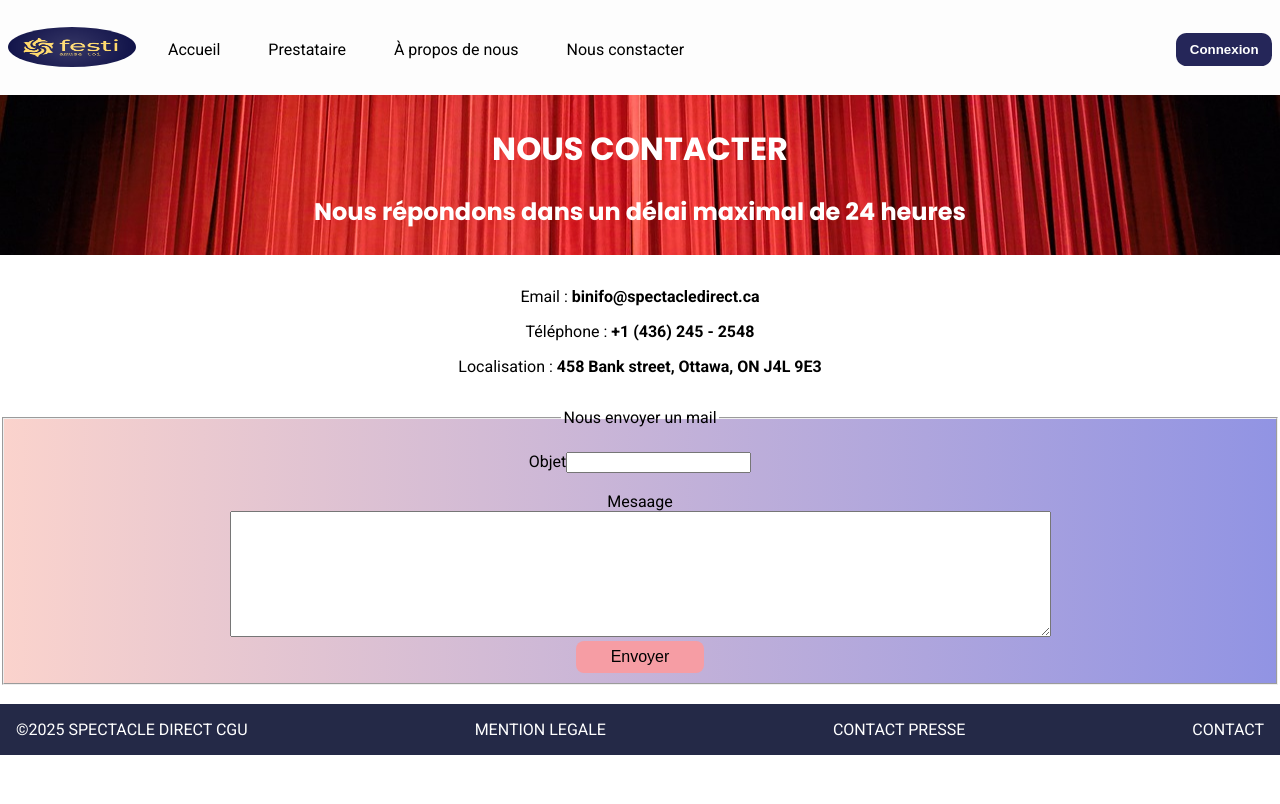
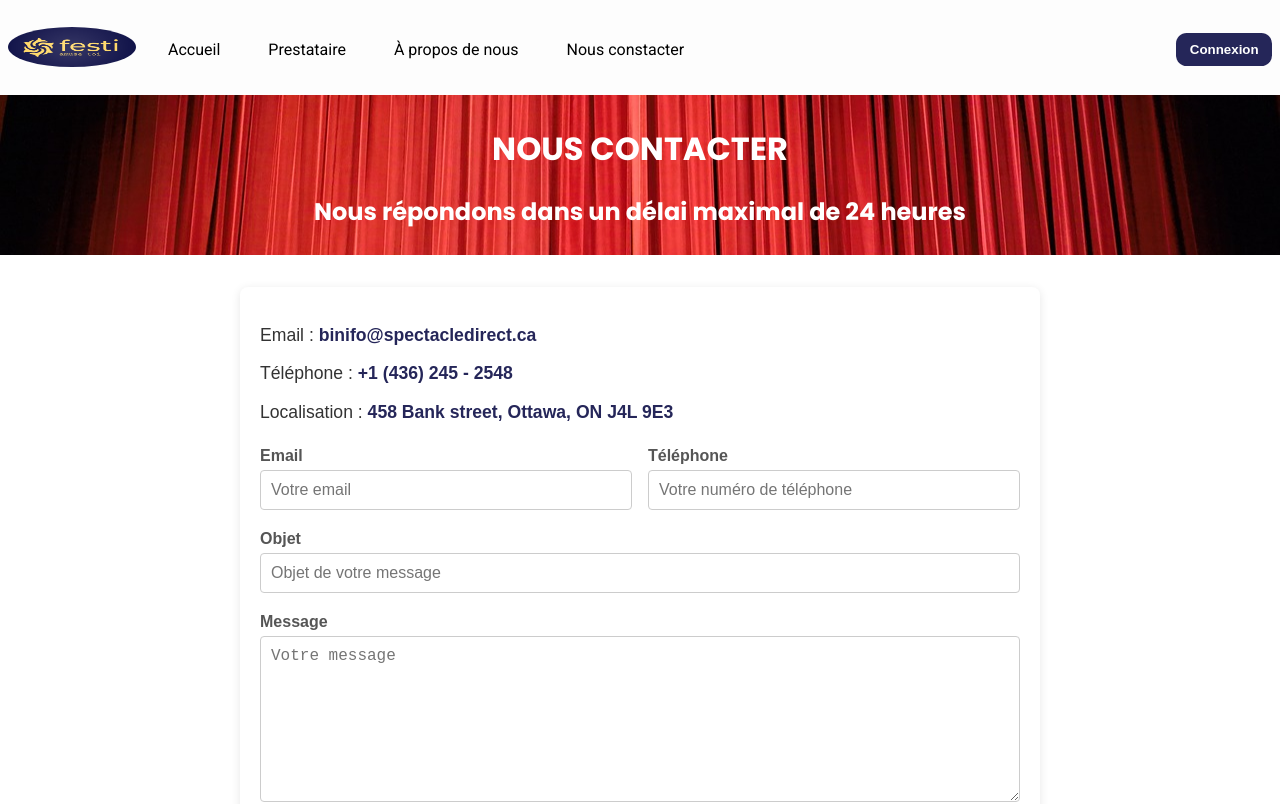
Before and after one commit to urngniaba/evenements-salle-spectacle, a Next.js app: page /contact in a window 1280 px wide. Shown: the top 804 px of the page. Built offline with nearby package versions, Linux system fonts and the light colour scheme.

Commit message:
Validation cote client du formulaire de contact

```diff
--- a/app/apropos/page.jsx
+++ b/app/apropos/page.jsx
@@ -23,17 +23,13 @@ export default function Apropos() {
       <div className={styles.paragraghe}>
         <Image src={image2} alt="" className={styles.photo1} />
         <p>
-          <br></br>"Fort d'une expérience d'artiste et après plus de 20 ans dans l'organisation de spectacles à la tête
+          "Fort d'une expérience d'artiste et après plus de 20 ans dans l'organisation de spectacles à la tête
           d'une agence artistique, j'ai décidé de créer le site dont j'ai toujours rêvé. Pour survivre, le secteur de
           la création artistique doit se transformer et adopter les nouvelles technologies. À la fois pour aider les
           artistes à rendre plus visible leur talent et à mieux vivre de leur art et pour faciliter les démarches des
           organisateurs afin que les prestations de spectacle vivant se multiplient. Je suis convaincu que c'est
           en rapprochant au maximum ces deux mondes et en éliminant les barrières qui les séparent que nous
           parviendrons à faire mieux vivre l'ensemble des acteurs du secteur."
-          <br></br>
-          <br></br>
-          <br></br>
-
           <span className={styles.citation}>
             - Jean Michel Kankan, Fondateur de Spectacle Direct
           </span>
--- a/app/contact/contact.module.css
+++ b/app/contact/contact.module.css
@@ -1,32 +1,135 @@
-.contact{
-    text-align: center;
-    margin-top: 2em;
+/* Conteneur principal */
+.contact {
+    max-width: 800px;
+    margin: 2rem auto;
+    padding: 20px;
+    background: #ffffff;
+    border-radius: 8px;
+    box-shadow: 0 2px 10px rgba(0, 0, 0, 0.1);
+    font-family: 'Arial', sans-serif;
 }
 
-.contact form{
-    margin-top: 2em;
+/* Style des paragraphes d'information */
+.contact p {
+    font-size: 1.1rem;
+    margin-bottom: 1rem;
+    color: #333;
 }
 
-.contact fieldset{
-background: linear-gradient(90deg, rgba(246, 167, 154, 0.5), rgba(36, 41, 200, 0.5));
+/* Mise en évidence des informations */
+.contact p span {
+    font-weight: 600;
+    color: #252659;
 }
 
-.contact span{
-    font-weight: bold;
+/* Style du formulaire */
+.contact form {
+    display: flex;
+    flex-direction: column;
+    gap: 1rem;
+    margin-top: 1.5rem;
 }
 
-.contact button{
-    background-color: #F69DA4;
-    display: inline-block;
-    height: 2em;
-    width: 8em;
-    border-radius: 0.5em;
-    font-size: 1rem;
-    border: none;
+/* Conteneur pour les champs Email et Téléphone */
+.row {
+    display: flex;
+    gap: 1rem;
 }
 
-.contact button:hover {
+/* Chaque groupe de champ */
+.formGroup {
+    flex: 1;
+    display: flex;
+    flex-direction: column;
+}
+
+/* Labels */
+.contact form label {
+    font-weight: bold;
+    margin-bottom: 5px;
+    color: #555;
+}
+
+/* Inputs et textarea */
+.contact form input,
+.contact form textarea {
+    padding: 10px;
+    border: 1px solid #ccc;
+    border-radius: 4px;
+    font-size: 1rem;
+    width: 100%;
+    box-sizing: border-box;
+}
+
+/* Zone d'erreur */
+.error {
+    color: #e74c3c;
+    font-size: 0.875rem;
+    margin-top: 4px;
+}
+
+/* Bouton d'envoi */
+.contact form button {
+    padding: 12px;
+    background-color: #252659;
+    color: #fff;
+    border: none;
+    border-radius: 4px;
+    font-size: 1.1rem;
     cursor: pointer;
-    color: white;
-    border: 0.5px solid #242947;
+    transition: background-color 0.3s ease;
 }
+
+/* Hover sur le bouton */
+.contact form button:hover {
+    background-color: #005bb5;
+}
+
+.toast{
+        min-width: 250px;
+        background-color: #4caf50;
+        color: white;
+        text-align: center;
+        border-radius: 8px;
+        padding: 16px;
+        position: fixed;
+        bottom: 30px;
+        left: 50%;
+        transform: translateX(-50%);
+        z-index: 1000;
+        font-size: 17px;
+        animation: fadeInOut 3s;
+    }
+
+@keyframes fadeInOut {
+    0% {
+        opacity: 0;
+    }
+
+    20% {
+        opacity: 1;
+    }
+
+    80% {
+        opacity: 1;
+    }
+
+    100% {
+        opacity: 0;
+    }
+}
+
+/* Responsive design */
+@media (max-width: 768px) {
+    .contact {
+        padding: 15px;
+    }
+
+    .contact form textarea {
+        resize: vertical;
+    }
+
+    .row {
+        flex-direction: column;
+    }
+}
--- a/app/contact/page.jsx
+++ b/app/contact/page.jsx
@@ -1,12 +1,97 @@
+"use client"
+
 import styles from "@/app/contact/contact.module.css";
 import EntetePage from "@/components/EntetePage";
+import { useActionState, useState } from "react";
 
-// Page de contact
 export default function Contact() {
+
+    const [success, setSuccess] = useState("Message de succes")
+    const [isVisible, setIsVisible] = useState(false)
+
+    /**
+     *
+     * @param {FormData} formData
+     */
+    const handleSubmit = (previousState, formData) => {
+        let email = formData.get("email")
+        let telephone = formData.get("telephone")
+        let objet = formData.get("objet")
+        let message = formData.get("message")
+
+        let newState = {
+            email: { valeur: "", erreur: null },
+            telephone: { valeur: "", erreur: null },
+            objet: { valeur: "", erreur: null },
+            message: { valeur: "", erreur: null },
+        }
+
+        let erreur = false
+        //    l'email est requis
+        if (!email) {
+            erreur = true
+            newState.email.erreur = "L'email est requis"
+        }
+        // L'email doit respecter le bon format
+        else if (!email.match(/(?:[a-z0-9!#$%&'*+/=?^_`{|}~-]+(?:\.[a-z0-9!#$%&'*+/=?^_`{|}~-]+)*|"(?:[\x01-\x08\x0b\x0c\x0e-\x1f\x21\x23-\x5b\x5d-\x7f]|\\[\x01-\x09\x0b\x0c\x0e-\x7f])*")@(?:(?:[a-z0-9](?:[a-z0-9-]*[a-z0-9])?\.)+[a-z0-9](?:[a-z0-9-]*[a-z0-9])?|\[(?:(?:(2(5[0-5]|[0-4][0-9])|1[0-9][0-9]|[1-9]?[0-9]))\.){3}(?:(2(5[0-5]|[0-4][0-9])|1[0-9][0-9]|[1-9]?[0-9])|[a-z0-9-]*[a-z0-9]:(?:[\x01-\x08\x0b\x0c\x0e-\x1f\x21-\x5a\x53-\x7f]|\\[\x01-\x09\x0b\x0c\x0e-\x7f])+)\])/)) {
+            erreur = true
+            newState.email.erreur = "L'email saisi n'est pas valide"
+        }
+
+        //    le telephone est requis
+        if (!telephone) {
+            erreur = true
+            newState.telephone.erreur = "Le numéro téléphone est requis"
+        }
+
+        // Le telephone doit respecteer le format canadien
+        else if (!telephone.match(/^(?:\+1\s?)?(?:\(\d{3}\)|\d{3})[\s.-]?\d{3}[\s.-]?\d{4}$/)){
+            erreur = true
+            newState.telephone.erreur = "Le numéro de téléphone est incorrect"
+        }
+
+        //    l'objet du message est requis
+        if (!objet) {
+            erreur = true
+            newState.objet.erreur = "L'objet du message est requis"
+        }
+
+        //    le message est requis
+        if (!message) {
+            erreur = true
+            newState.message.erreur = "Le message est requis"
+        }
+
+        if(erreur){
+            newState.email.valeur = email
+            newState.telephone.valeur = telephone
+            newState.objet.valeur = objet
+            newState.message.valeur = message
+
+        }else{
+            setSuccess("Merci de nous avoir contacté !")
+            setIsVisible(true)
+
+            setTimeout(() => {
+                setIsVisible(false)
+            }, 3000)
+        }
+        return newState
+
+    }
+
+    const [formState, formAction] = useActionState(handleSubmit, {
+        email: { valeur: "", erreur: null },
+        telephone: { valeur: "", erreur: null },
+        objet: { valeur: "", erreur: null },
+        message: { valeur: "", erreur: null },
+    })
+
     return <>
         <EntetePage
             titre1="NOUS CONTACTER"
-            titre2="Nous répondons dans un délai maximal de 24 heures " />
+            titre2="Nous répondons dans un délai maximal de 24 heures "
+        />
         <div className={styles.contact}>
             <p>
                 Email : <span>binifo@spectacledirect.ca</span>
@@ -17,18 +102,60 @@ export default function Contact() {
             <p>
                 Localisation : <span>458 Bank street, Ottawa, ON J4L 9E3</span>
             </p>
-            <form action="/">
-                <fieldset>
-                    <legend>Nous envoyer un mail</legend>
-                    <br />
+            <form action={formAction}>
+                <div className={styles.row}>
+                    <div className={styles.formGroup}>
+                        <label htmlFor="email">Email</label>
+                        <input
+                            type="email"
+                            name="email"
+                            d="email"
+                            placeholder="Votre email"
+                            defaultValue={formState.email.valeur}
+                        />
+                        <span className={styles.error}>{formState.email.erreur}</span>
+                    </div>
+                    <div className={styles.formGroup}>
+                        <label htmlFor="telephone">Téléphone</label>
+                        <input
+                            type="tel"
+                            name="telephone"
+                            id="telephone"
+                            placeholder="Votre numéro de téléphone"
+                            defaultValue={formState.telephone.valeur}
+                        />
+                        <span className={styles.error}>{formState.telephone.erreur}</span>
+                    </div>
+                </div>
+
+                <div className={styles.formGroup}>
                     <label htmlFor="objet">Objet</label>
-                    <input type="text" id="objet" /><br /><br />
-                    <label htmlFor="message">Mesaage</label><br />
-                    <textarea name="message" id="message" rows="8" cols="100"></textarea><br />
+                    <input
+                        type="text"
+                        name="objet"
+                        id="objet"
+                        placeholder="Objet de votre message"
+                        defaultValue={formState.objet.valeur}
+                    />
+                    <span className={styles.error}>{formState.objet.erreur}</span>
+                </div>
+
+                <div className={styles.formGroup}>
+                    <label htmlFor="message">Message</label>
+                    <textarea
+                        name="message"
+                        id="message"
+                        rows="8"
+                        placeholder="Votre message"
+                        defaultValue={formState.message.valeur}
+                    ></textarea>
+                    <span className={styles.error}>{formState.message.erreur}</span>
+                </div>
+
                 <button type="submit">Envoyer</button>
-                </fieldset><br />
+
+                {isVisible && <div className={styles.toast}>{success}</div>}
             </form>
         </div>
     </>
-
 }
--- a/app/spectacles/spectacles.module.css
+++ b/app/spectacles/spectacles.module.css
@@ -3,7 +3,7 @@
 .spectacles {
     display: flex;
     flex-direction: row;
-    justify-content: space-evenly;
+    justify-content: space-around;
     align-items: top;
     flex-wrap: wrap;
 }
--- a/components/DescriptionSpectacle.jsx
+++ b/components/DescriptionSpectacle.jsx
@@ -5,8 +5,8 @@ export default function DescriptionSpectacle({children, titre, sous_titre}) {
     return <div className={styles.descriptionSpectacle}>
         <h1> {titre}</h1>
         <h2>{sous_titre}</h2>
-        <p>
+        <div>
             {children}
-        </p>
+        </div>
     </div>
 }
```
Also changed, not shown: app/spectacles/01/page.jsx (+6 -3 lines), app/spectacles/02/page.jsx (+6 -6 lines), components/DescriptionSpectacle.module.css (+62 -3 lines).
